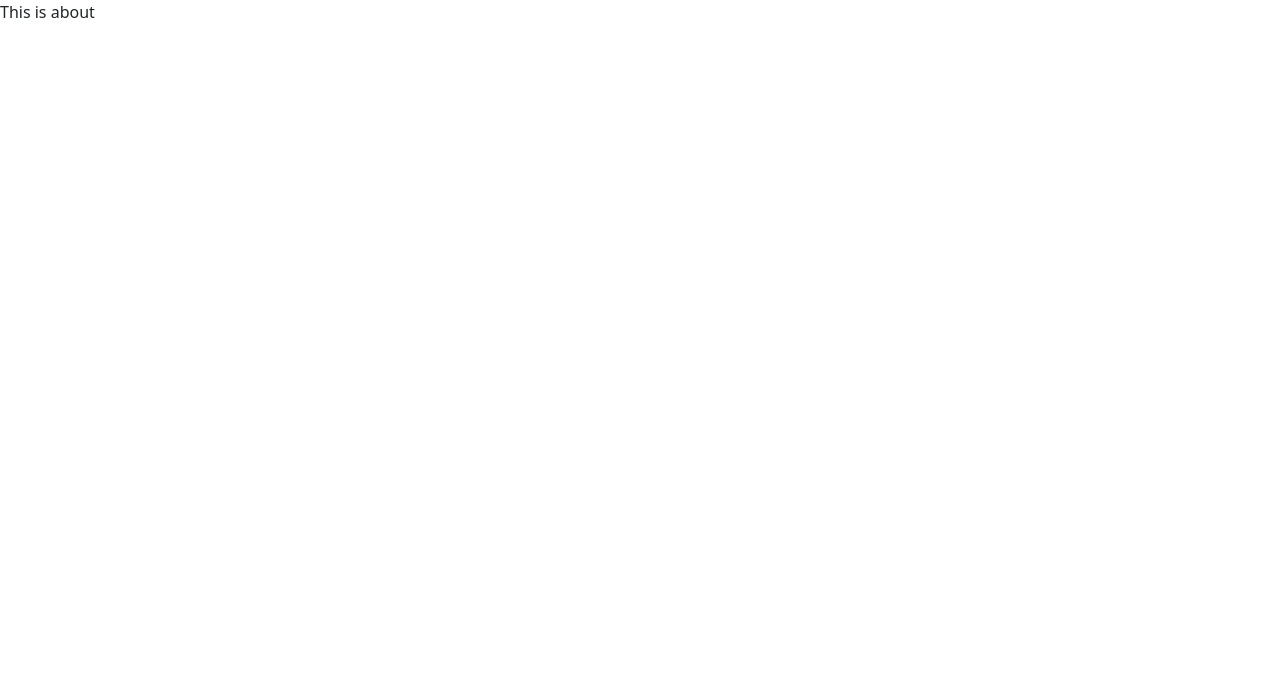
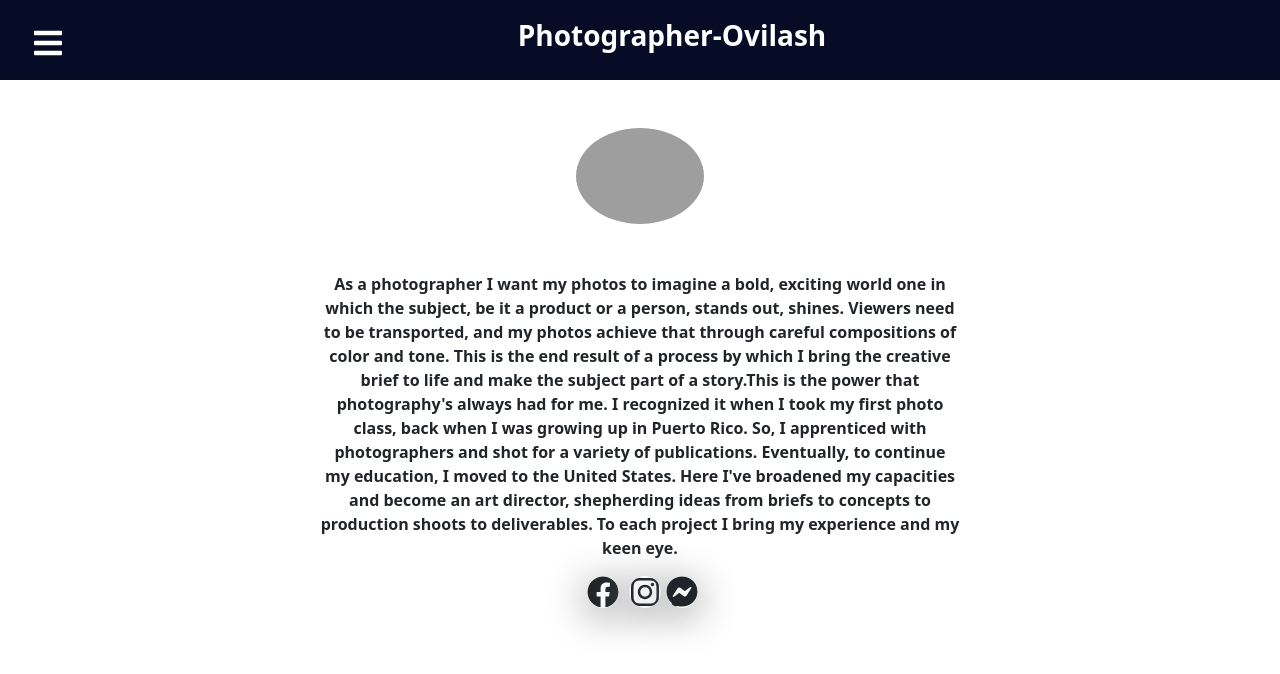
Before and after one commit to OvilashMoitra/Photographer-Ovilash, a React (Create React App) app: page /about in a window 1280 px wide. Shown: the top 674 px of the page. Built offline with nearby package versions, Linux system fonts and the light colour scheme; no server answers; grey boxes are pictures that could not be loaded.

Commit message:
blogs section done

```diff
--- a/src/App.js
+++ b/src/App.js
@@ -7,12 +7,14 @@ import Login from './Page-Container/Log-in/Login';
 import Signup from './Page-Container/Sign-Up/Signup';
 import Require from './Page-Container/RequireAuth/Require'
 import NotFound from './Page-Container/NotFound/NotFound';
+import Blogs from './Page-Container/Blogs/Blogs';
 function App() {
   return (
     <div >
       <Routes>
         <Route path="/" element={<Home />} />
         <Route path="about" element={<About />} />
+        <Route path="blogs" element={<Blogs></Blogs>} />
         <Route path="checkout" element={
           <Require>
             <Checkout></Checkout>
--- a/src/Page-Container/About/About.css
+++ b/src/Page-Container/About/About.css
@@ -0,0 +1,11 @@
+.image img {
+    border-radius: 50%;
+    width: 10%;
+}
+
+.text {
+    display: flex;
+    align-items: center;
+    flex-direction: column;
+    justify-content: center;
+}
--- a/src/Page-Container/About/About.js
+++ b/src/Page-Container/About/About.js
@@ -1,9 +1,18 @@
 import React from 'react';
+import { FaFacebook, FaFacebookMessenger, FaInstagram } from 'react-icons/fa';
+import Navbar from '../../components/Navbar/Navbar';
 import './About.css'
 const About = () => {
     return (
         <div>
-            <p>This is about</p>
+            <Navbar></Navbar>
+            <div className="image d-flex justify-content-center my-5">
+                <img src={"https://i1.sndcdn.com/artworks-000245772984-ij7iua-t500x500.jpg"} alt="" />
+            </div>
+            <div className="text text-center">
+                <p className='w-50 '><strong>As a photographer I want my photos to imagine a bold, exciting world one in which the subject, be it a product or a person, stands out, shines. Viewers need to be transported, and my photos achieve that through careful compositions of color and tone. This is the end result of a process by which I bring the creative brief to life and make the subject part of a story.This is the power that photography's always had for me. I recognized it when I took my first photo class, back when I was growing up in Puerto Rico. So, I apprenticed with photographers and shot for a variety of publications. Eventually, to continue my education, I moved to the United States. Here I've broadened my capacities and become an art director, shepherding ideas from briefs to concepts to production shoots to deliverables. To each project I bring my experience and my keen eye.</strong></p>
+                <a href="#" className='text-decoration-none text-white'><strong><FaFacebook className='contact-icon text-dark'></FaFacebook> <FaInstagram className='contact-icon text-dark'></FaInstagram><FaFacebookMessenger className='contact-icon text-dark'></FaFacebookMessenger></strong></a>
+            </div>
         </div>
     );
 };
--- a/src/Page-Container/Blogs/Blogs.css
+++ b/src/Page-Container/Blogs/Blogs.css
@@ -0,0 +1,3 @@
+.accordian {
+    width: 50%;
+}
--- a/src/Page-Container/Blogs/Blogs.js
+++ b/src/Page-Container/Blogs/Blogs.js
@@ -1,9 +1,36 @@
 import React from 'react';
+import { Accordion } from 'react-bootstrap';
+import Navbar from '../../components/Navbar/Navbar';
 import './Blogs.css'
 const Blogs = () => {
     return (
         <div>
-
+            <Navbar></Navbar>
+            <div className='d-flex justify-content-center' style={{ marginTop: '100px' }}>
+                <Accordion defaultActiveKey="0" className=' accordian'>
+                    <Accordion.Item eventKey="0">
+                        <Accordion.Header> <strong>Difference between authorization and authentication?</strong> </Accordion.Header>
+                        <Accordion.Body>
+                            Authenication is a process of authenicate someone or something whether it is legit or not.In authentication process, users or persons are verified.It is done before the authorization process.Authorization is the process of verifying what specific applications, files, and data a user has access to.Authorization is after process of authenication.If someone fails in authenication he or she won't have any access of authorization.Authorization determines What permission do user have.
+                        </Accordion.Body>
+                    </Accordion.Item>
+                    <Accordion.Item eventKey="1">
+                        <Accordion.Header> <strong>What other services does firebase provide other than authentication?</strong> </Accordion.Header>
+                        <Accordion.Body>
+                            Firebase is a platfrom by Google .Besdies authenication it provides different services.Other services are written below-
+                            <ul>
+                                <li>Cloud Firestore.</li>
+                                <li>Authentication.</li>
+                                <li>Hosting.</li>
+                                <li>Cloud Storage.</li>
+                                <li>Google Analytics.</li>
+                                <li>Predictions.</li>
+                                <li>Cloud Messaging.</li>
+                            </ul>
+                        </Accordion.Body>
+                    </Accordion.Item>
+                </Accordion>
+            </div>
         </div>
     );
 };
```
